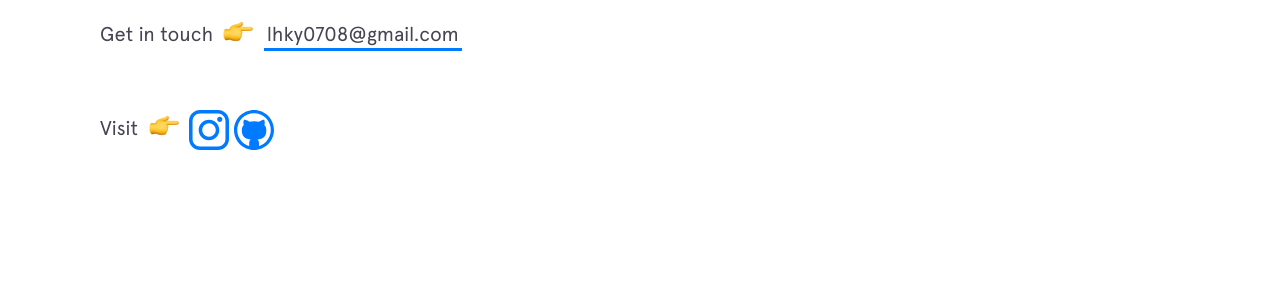
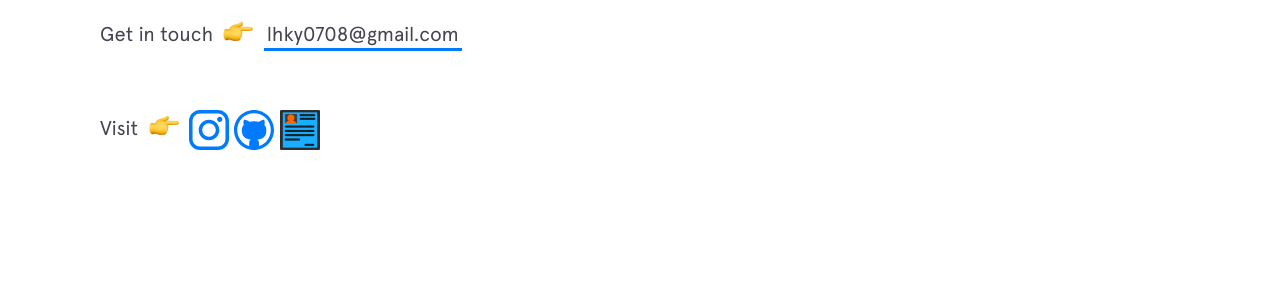
Before and after one commit to lhky78/lhky78.github.io, a Jekyll site: the page built from index.html, in a window 1280 px wide. Shown: the part 601-901 px from the top of the page. Built offline with Jekyll 4.4.1, drawn with Linux system fonts in a browser that asks for light colours; nearby versions of some CDN libraries.

Commit message:
update v1 final

```diff
--- a/_includes/intro.html
+++ b/_includes/intro.html
@@ -32,5 +32,9 @@
       <a href="https://github.com/lhky78" target="_blank">
         <img src="https://lhky78.github.io//img/social/github.svg" width=40px height=40px></a>
     </span>
+    <span>
+      <a href="https://www.notion.so/lhky78/Story-of-Ha-Gyeong-989fa7aab2e24f3199ee9c7733cc47ef" target="_blank">
+        <img src="https://lhky78.github.io//img/social/resume.png" width=40px height=40px></a>
+    </span>
   </h3>
 </header>
```
Also changed, not shown: _includes/experience.html (line endings or trailing spaces), img/social/resume.png (added).
